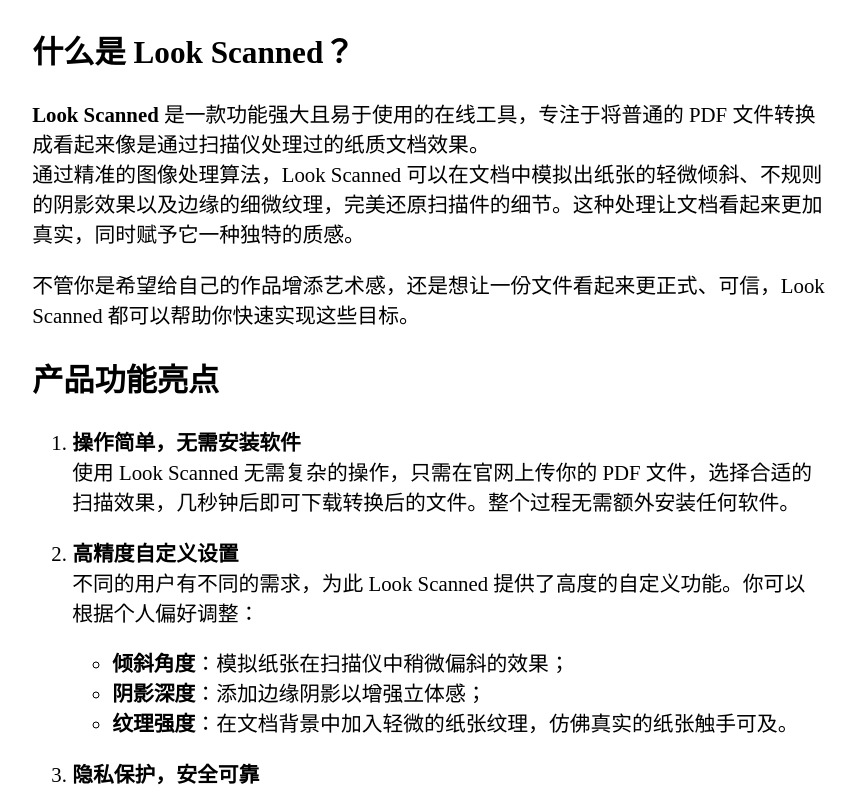
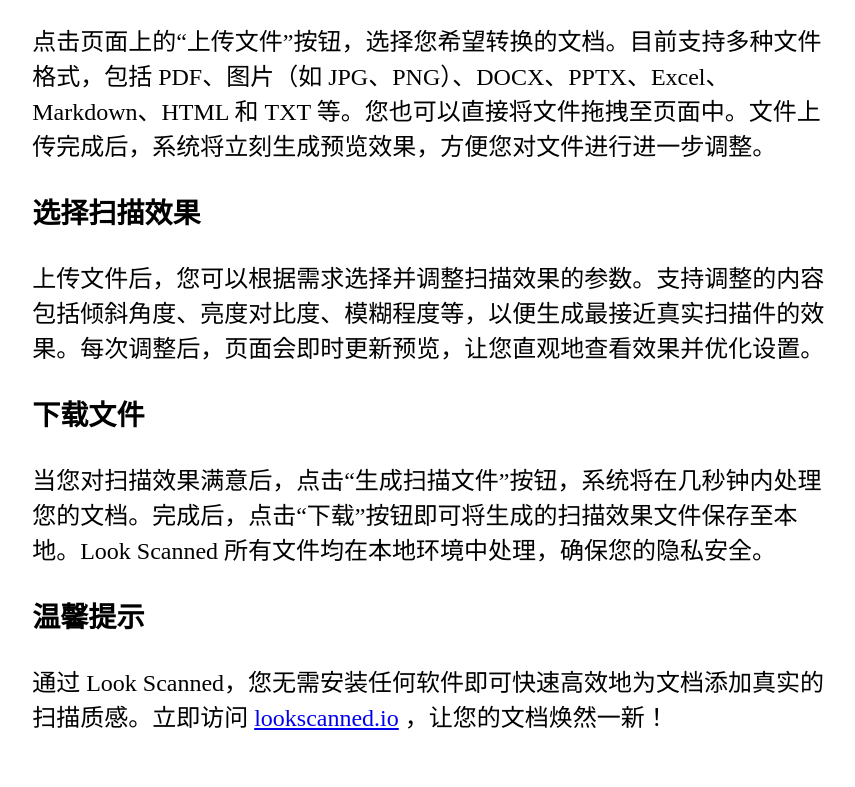
Before and after one commit to rwv/lookscanned-example-pdfs, a Vue app: page /example/1 in a window 1280 px wide. Shown: the part 445-1232 px from the top of the page, without its empty margins (211-1066 px from the left). Built offline with nearby package versions, Linux system fonts and the light colour scheme; the HTML template or start-up script is replaced by a standard one.

Commit message:
feat: use how to use lookscanned as example pdf

```diff
--- a/src/locales/examples/markdowns/zh-CN.md
+++ b/src/locales/examples/markdowns/zh-CN.md
@@ -1,63 +1,19 @@
-在当今高度数字化的世界里，PDF 和其他电子文档已经成为了工作、学习以及个人生活中不可或缺的一部分。然而，尽管电子文档高效便捷，有时候我们却希望它们能够拥有纸质文档的真实感与温度。这种真实感不仅能增加文档的可信度，还可以为使用者提供更有趣或更具怀旧意味的体验。无论是学术论文、商业合同、还是个人日记，拥有纸质扫描件的质感，都能为这些文件增添一份独特的魅力。
+## 如何使用 Look Scanned 进行扫描
 
-这正是 **Look Scanned** 的初衷——通过简单而强大的工具，让你的普通电子文档瞬间焕然一新。
+使用 Look Scanned 非常简单，只需按照以下步骤即可将您的文档转换为逼真的扫描效果。
 
-## 什么是 Look Scanned？
+### 上传文件
 
-**Look Scanned** 是一款功能强大且易于使用的在线工具，专注于将普通的 PDF 文件转换成看起来像是通过扫描仪处理过的纸质文档效果。
-通过精准的图像处理算法，Look Scanned 可以在文档中模拟出纸张的轻微倾斜、不规则的阴影效果以及边缘的细微纹理，完美还原扫描件的细节。这种处理让文档看起来更加真实，同时赋予它一种独特的质感。
+点击页面上的“上传文件”按钮，选择您希望转换的文档。目前支持多种文件格式，包括 PDF、图片（如 JPG、PNG）、DOCX、PPTX、Excel、Markdown、HTML 和 TXT 等。您也可以直接将文件拖拽至页面中。文件上传完成后，系统将立刻生成预览效果，方便您对文件进行进一步调整。
 
-不管你是希望给自己的作品增添艺术感，还是想让一份文件看起来更正式、可信，Look Scanned 都可以帮助你快速实现这些目标。
+### 选择扫描效果
 
-## 产品功能亮点
+上传文件后，您可以根据需求选择并调整扫描效果的参数。支持调整的内容包括倾斜角度、亮度对比度、模糊程度等，以便生成最接近真实扫描件的效果。每次调整后，页面会即时更新预览，让您直观地查看效果并优化设置。
 
-1. **操作简单，无需安装软件**
-   使用 Look Scanned 无需复杂的操作，只需在官网上传你的 PDF 文件，选择合适的扫描效果，几秒钟后即可下载转换后的文件。整个过程无需额外安装任何软件。
+### 下载文件
 
-2. **高精度自定义设置**
-   不同的用户有不同的需求，为此 Look Scanned 提供了高度的自定义功能。你可以根据个人偏好调整：
+当您对扫描效果满意后，点击“生成扫描文件”按钮，系统将在几秒钟内处理您的文档。完成后，点击“下载”按钮即可将生成的扫描效果文件保存至本地。Look Scanned 所有文件均在本地环境中处理，确保您的隐私安全。
 
-   - **倾斜角度**：模拟纸张在扫描仪中稍微偏斜的效果；
-   - **阴影深度**：添加边缘阴影以增强立体感；
-   - **纹理强度**：在文档背景中加入轻微的纸张纹理，仿佛真实的纸张触手可及。
+### 温馨提示
 
-3. **隐私保护，安全可靠**
-   用户的隐私始终是 Look Scanned 的首要考量。所有上传的文件都仅用于处理，不会被保存。处理完成后，文件将在短时间内自动从服务器中永久删除，确保数据安全。
-
-4. **快速处理，性能卓越**
-   借助 WebAssembly 和 Cloudflare Workers 等先进技术，Look Scanned 能够在浏览器端高效运行，处理速度快、兼容性强，同时对服务器压力极小。
-
-## 面向的用户群体
-
-- **学生和研究人员**
-  提交的作业或论文以“扫描件”的形式呈现，更符合某些学校或机构的偏好，让文档看起来更加正式和专业。
-
-- **职场人士**
-  为商业合同、公司报告、或内部文件增加扫描质感，消除客户或同事对文件真实性的疑虑，提升文件的可信度。
-
-- **内容创作者和艺术爱好者**
-  将日记、艺术作品、电子书等文档变得更具个人风格，为内容增添艺术气息。
-
-- **复古爱好者**
-  热爱复古设计的用户，可以将 Look Scanned 用作工具，为文件增添怀旧的魅力。
-
-## 适用场景和优势
-
-1. **文档的真实性提升**
-   通过模拟扫描件的外观，Look Scanned 可以帮助用户增强文件的真实性和专业感，特别适用于学术领域、法律文件或商业合同等场景。
-
-2. **创意表达**
-   让你的文档与众不同。Look Scanned 的处理效果可以用于出版物设计、复古海报制作，以及各种需要扫描风格的创意项目。
-
-3. **应急需求**
-   当你需要在短时间内快速生成一份扫描效果的文档时，Look Scanned 提供了完美的解决方案，无需繁琐的扫描设备。
-
-## 产品愿景：连接数字与纸质的世界
-
-Look Scanned 的设计初衷不仅是一个工具，更是一种理念：在数字化高速发展的今天，我们依然希望保留人与文档之间那份独特的情感连接。纸张的质感、扫描的细节，能让文件看起来更有温度，而这正是 Look Scanned 努力实现的目标——通过这种精致的细节处理，为你的文档注入生命力。
-
-## 快速体验
-
-立即访问 Look Scanned 的官网 [lookscanned.io](https://lookscanned.io)，上传你的 PDF 文件，试试这款充满魔力的工具吧！
-
-无论是提升文档的专业性，还是为内容增添个人风格，**Look Scanned** 都能成为你的得力助手，带给你超越期待的使用体验。
+通过 Look Scanned，您无需安装任何软件即可快速高效地为文档添加真实的扫描质感。立即访问 [lookscanned.io](https://lookscanned.io) ，让您的文档焕然一新！
--- a/src/views/ExampleView.vue
+++ b/src/views/ExampleView.vue
@@ -47,6 +47,7 @@
 
 h1 {
   font-family: system-ui !important;
+  font-weight: 600 !important;
 }
 
 .container {
@@ -56,6 +57,10 @@
   /* align center */
   margin: 0 auto;
   padding: 1in;
+}
+
+.markdown {
+  font-size: 1.5rem;
 }
 </style>
 
@@ -74,6 +79,6 @@
         <span>Look Scanned</span>
       </div>
     </h1>
-    <div v-html="markdownHTML" :style="style"></div>
+    <div v-html="markdownHTML" :style="style" class="markdown"></div>
   </main>
 </template>
```
